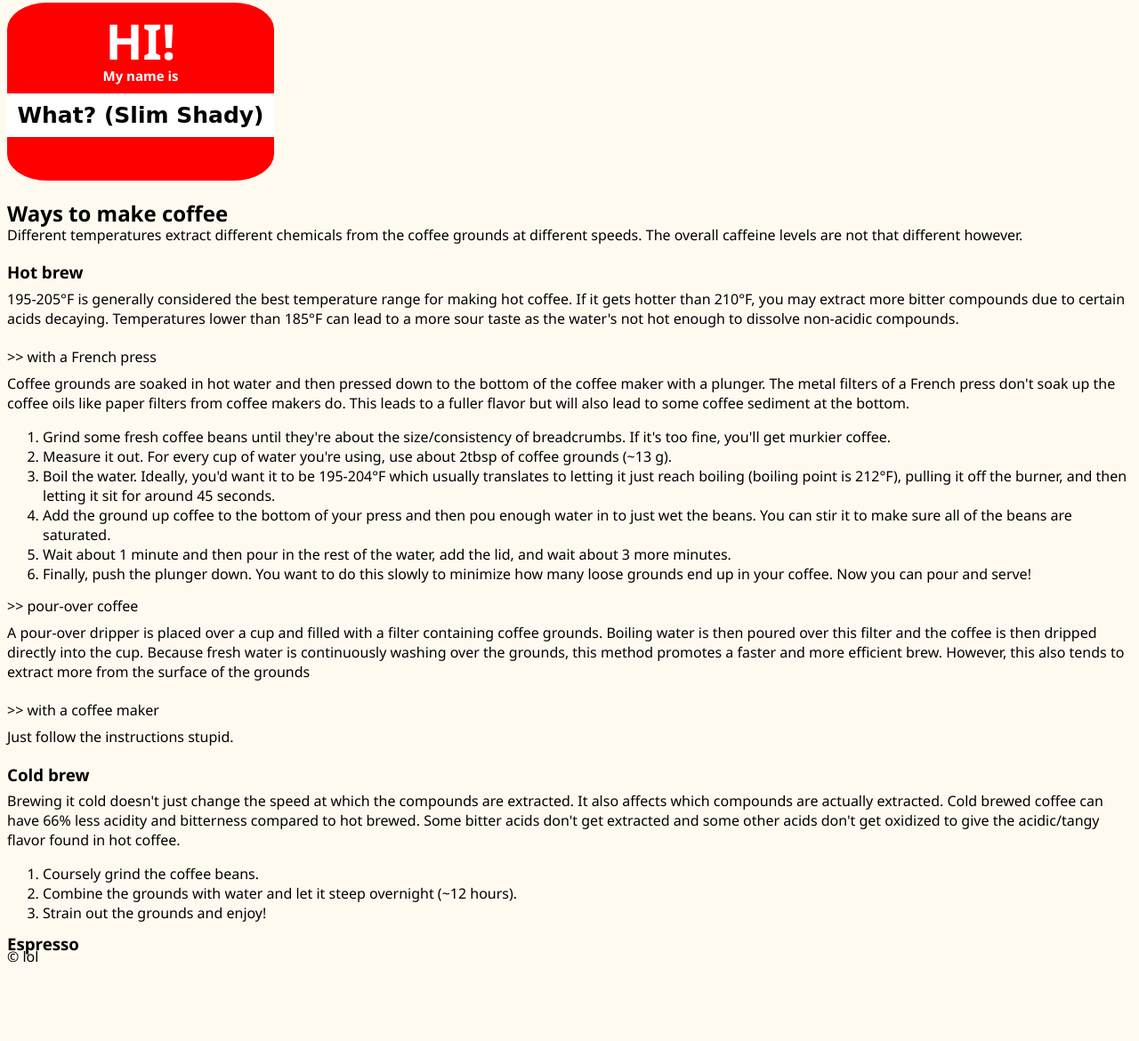
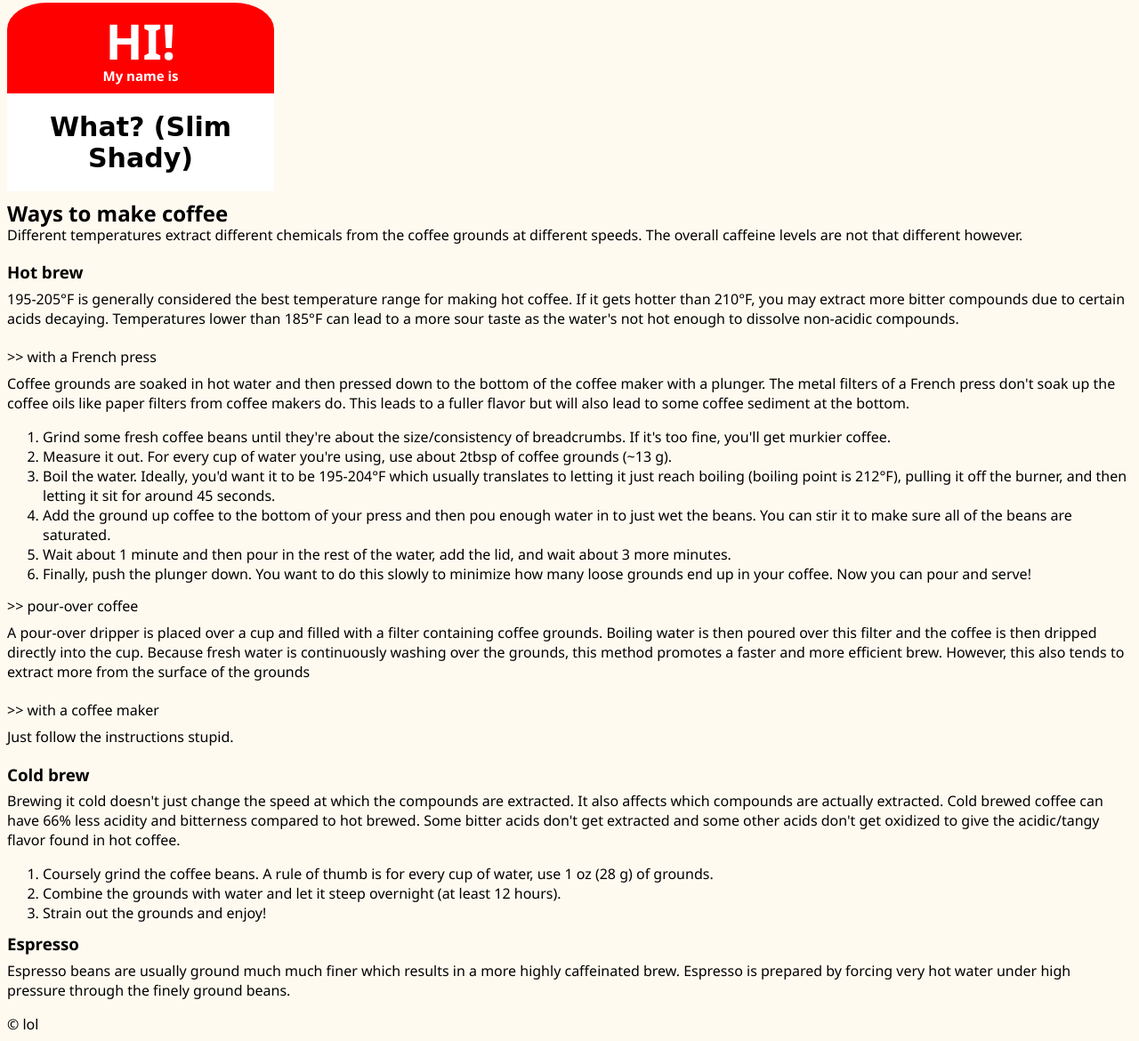
Before and after one commit to tif-calin/coffee, a plain HTML site: page index.html in a window 1280 px wide. Shown: the part 64-1234 px from the top of the page at 89% size. Before the commit the page ends 1158 px from the top, so only its background shows below. Drawn offline with Linux system fonts and the light colour scheme.

Commit message:
adjusted nametag and commented out failed attempt to create sidebar (rip)

```diff
--- a/index.html
+++ b/index.html
@@ -8,13 +8,18 @@
     <link rel="stylesheet" href="styles.css">
 </head>
 <body>
+    <aside id="sidebar">
+    </aside>
+
     <header>Coffee</header>
+
     <main>
         <div class="tag">
             <h1>Hi!</h1>
             <h2>My name is</h2>
-            <p class="name">What? (Slim Shady)</p>
+            <p class="tag-name">What? (Slim Shady)</p>
         </div>
+        <article>
             <h2>Ways to make coffee</h2>
             <p>Different temperatures extract different chemicals from the coffee grounds at different speeds. The overall caffeine levels are not that different however.</p>
             <h3>Hot brew</h3>
@@ -36,12 +41,15 @@
             <h3>Cold brew</h3>
             <p>Brewing it cold doesn't just change the speed at which the compounds are extracted. It also affects which compounds are actually extracted. Cold brewed coffee can have 66% less acidity and bitterness compared to hot brewed. Some bitter acids don't get extracted and some other acids don't get oxidized to give the acidic/tangy flavor found in hot coffee.</p>
             <ol>
-            <li>Coursely grind the coffee beans.</li>
-            <li>Combine the grounds with water and let it steep overnight (~12 hours).</li>
+                <li>Coursely grind the coffee beans. A rule of thumb is for every cup of water, use 1 oz (28 g) of grounds.</li>
+                <li>Combine the grounds with water and let it steep overnight (at least 12 hours).</li>
                 <li>Strain out the grounds and enjoy!</li>
             </ol>
             <h3>Espresso</h3>
+            <p>Espresso beans are usually ground much much finer which results in a more highly caffeinated brew. Espresso is prepared by forcing very hot water under high pressure through the finely ground beans.</p>
+        </article>
     </main>
+
     <footer>
         &copy; lol
     </footer>
--- a/styles.css
+++ b/styles.css
@@ -1,3 +1,9 @@
+/*
+======
+LAYOUT
+======
+*/
+
 body {
     font-family: 'Segoe UI', Tahoma, Geneva, Verdana, sans-serif;
     background-color: floralwhite;
@@ -6,6 +12,20 @@ body {
 header {
     color: sienna;
 }
+
+/*
+aside {
+    float: right;
+    background-color: whitesmoke;
+    width: 15%;
+}
+*/
+
+/*
+=======
+CONTENT
+=======
+*/
 
 h3, h4, ol {
     margin-bottom: -0.5em;
@@ -46,13 +66,13 @@ NAME TAG STUFF
     margin-top: 5px;
 }
 
-.tag p.name {
+.tag p.tag-name {
     background-color: white;
     color: black;
-    font-size: 25px;
+    font-size: 30px;
     font-weight: bold;
     font-family: "Brush Script MT", cursive;
     position: relative;
     margin-top: 20px;
-    padding: 10px;
+    padding: 20px;
 }
```
Lines whose indentation alone changed are shown as unchanged.
